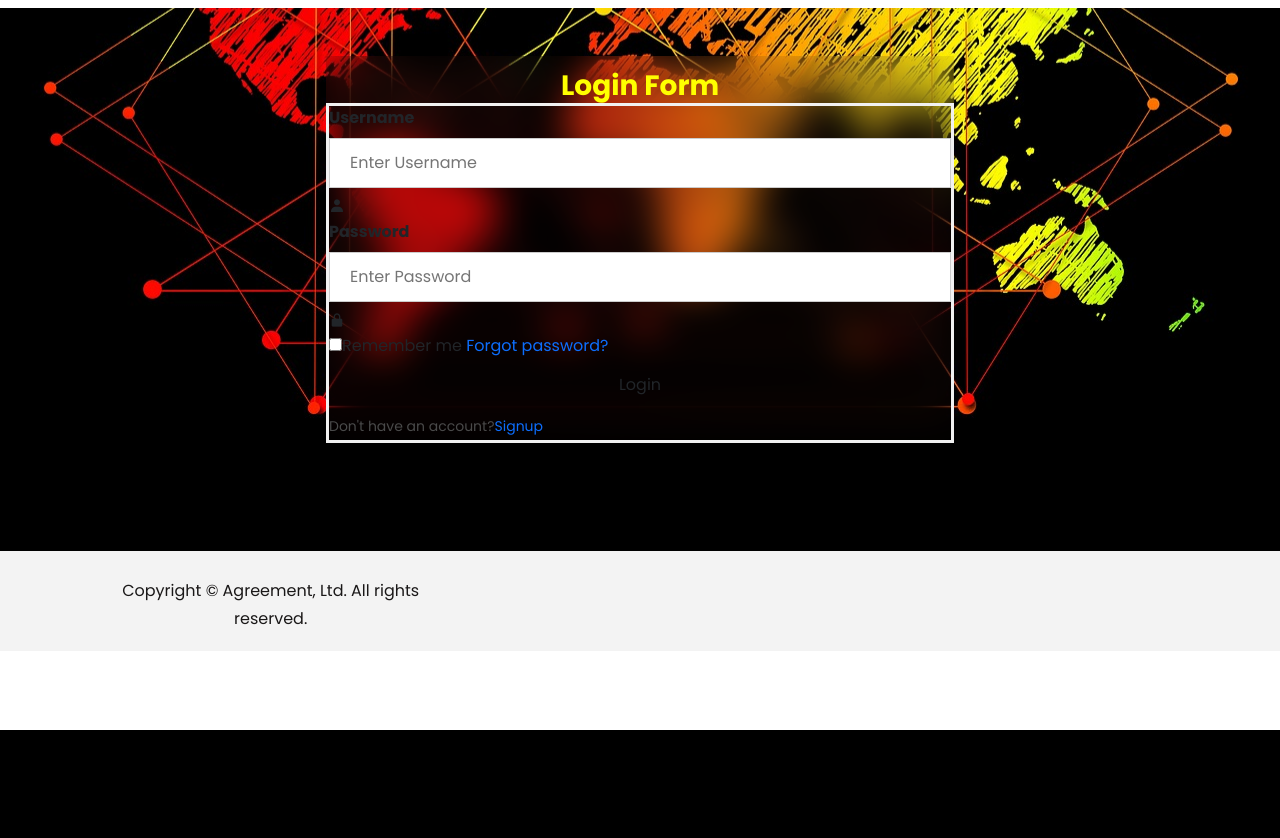
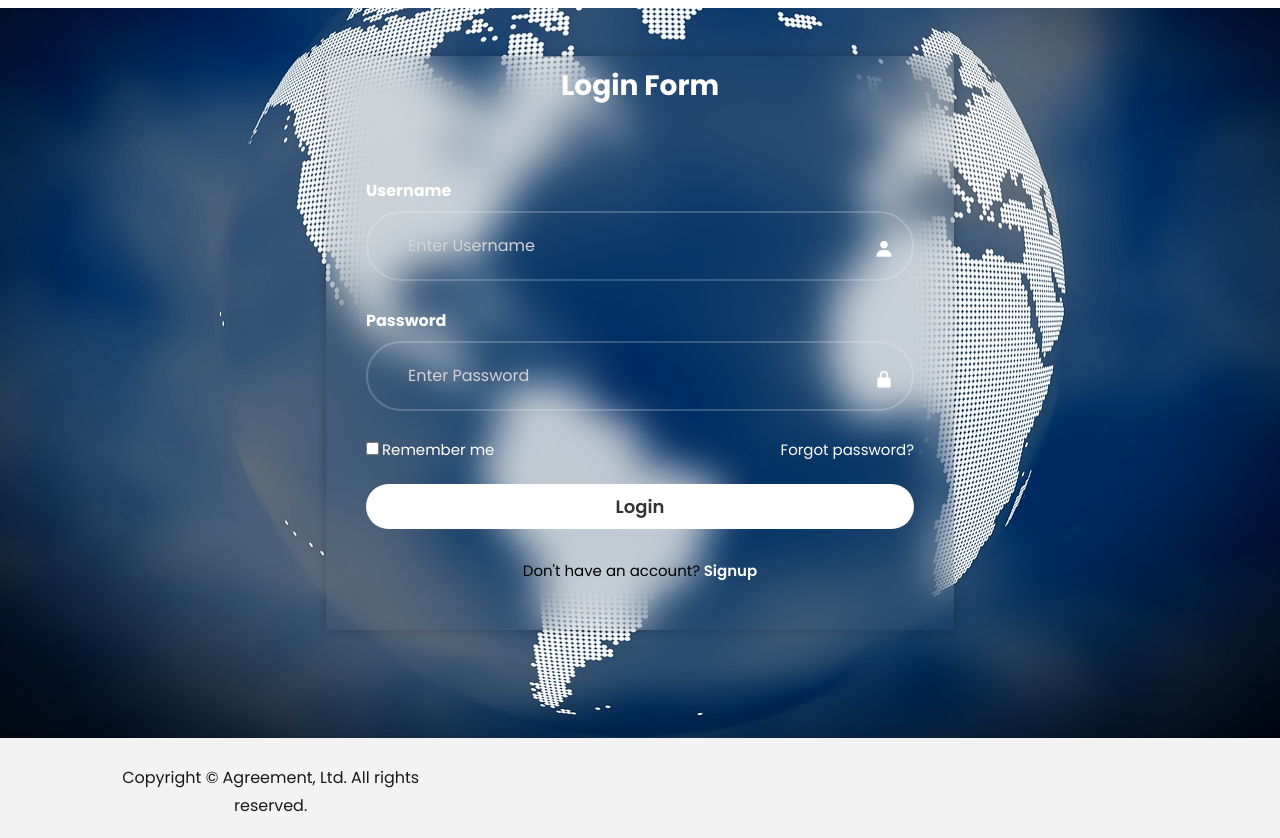
Before and after one commit to margaretacrivat/BudgetTracking_PJ, a Django app: page /login/ in a window 1280 px wide. Shown: the part 70-908 px from the top of the page. Before the commit the page ends 800 px from the top, so only its background shows below. Run offline with Django 5.2, Linux system fonts and the light colour scheme; some libraries are stand-ins or nearby versions.

Commit message:
forms styling commit

```diff
--- a/static/assets/css/forms_login.css
+++ b/static/assets/css/forms_login.css
@@ -86,7 +86,7 @@ Signup Form Style
   background-color: peru;
   padding-bottom: 100px;
   background-image: url(../img/globe-connect.jpg);
-  background-position: center bottom;
+  background-position: center;
   background-repeat: no-repeat;
   background-size: cover;
 }
@@ -98,7 +98,8 @@ Signup Form Style
 }
 
 .card h3 {
-  color: yellow;
+  color: #fff;
+  margin-bottom: 14px;
 }
 
 .card .card-body label {
@@ -118,20 +119,114 @@ Login Form Style
 */
 
 .container-log {
-  background-color: peru;
+  background-color: blue;
   padding-bottom: 100px;
-  background-image: url(../img/globe-connect.jpg);
+  background-image: url(../img/glob-connect.jpg);
   background-position: center bottom;
   background-repeat: no-repeat;
   background-size: cover;
 }
 
 .card-log {
+  color: #fff;
   background: transparent;
   backdrop-filter: blur(20px);
+  box-shadow: 0 0 10px rgba(0, 0, 0, .2);
   padding-top: 5px;
 }
 
 .card-log h3 {
-  color: yellow;
+  color: #fff;
+  padding-bottom: 16px;
 }
+
+form {
+  padding: 30px 40px;
+  border: 10px;
+}
+
+.card-log .input-box {
+  position: relative;
+  width: 100%;
+  height: 100px;
+  /*background: #0dcaf0;*/
+  margin: 30px 0;
+}
+
+.input-box input {
+  width: 100%;
+  height: 70%;
+  background: transparent;
+  outline: none;
+  border: 2px solid rgba(255, 255, 255, .2);
+  border-radius: 40px;
+  font-size: 16px;
+  color: #fff;
+  padding: 20px 45px 20px 40px;
+}
+
+.input-box input::placeholder {
+  color: lightgrey;
+}
+
+.input-box i {
+  position: absolute;
+  right: 20px;
+  top: 50%;
+  transform: translateY(50%);
+  font-size: 20px;
+}
+
+.card-log .remember-forgot {
+  display: flex;
+  justify-content: space-between;
+  font-size: 15px;
+  margin: 15px 0 15px;
+}
+
+.remember-forgot label input {
+  accent-color: #fff;
+  margin-right: 3px;
+}
+
+.remember-forgot a {
+  color: white;
+  text-decoration: none;
+}
+
+.remember-forgot a:hover {
+  text-decoration: underline;
+  color: blue;
+}
+
+.card-log .btn {
+  width: 100%;
+  background: #fff;
+  height: 45px;
+  border: none;
+  outline: none;
+  border-radius: 40px;
+  /*box-shadow: 0 0 10px rgba(0, 0, 0, .1);*/
+  cursor: pointer;
+  font-size: 18px;
+  color: #333;
+  font-weight: 600;
+}
+
+.card-log .register-link p {
+  font-size: 15px;
+  text-align: center;
+  margin: 20px 0 15px;
+  color: black;
+}
+
+.register-link p a {
+  color: #fff;
+  text-decoration: none;
+  font-weight: 600;
+}
+
+.register-link p a:hover {
+  text-decoration: underline;
+  color: blue;
+}
--- a/templates/user/login.html
+++ b/templates/user/login.html
@@ -33,13 +33,13 @@
                         </div>
                         <div class="remember-forgot">
                             <label><input type="checkbox">Remember me</label>
-                            <a href="#">Forgot password?</a>
+                            <a href="#"> Forgot password?</a>
                         </div>
 
                         <button type="submit" class="btn">Login</button>
 
                         <div class="register-link">
-                            <p>Don't have an account?<a href="#">Signup</a></p>
+                            <p>Don't have an account?<a href="#"> Signup</a></p>
                         </div>
 
                         {#            <div class="container" style="background-color:#f1f1f1">#}
```
Also changed, not shown: static/assets/img/glob-connect.jpg (added).
